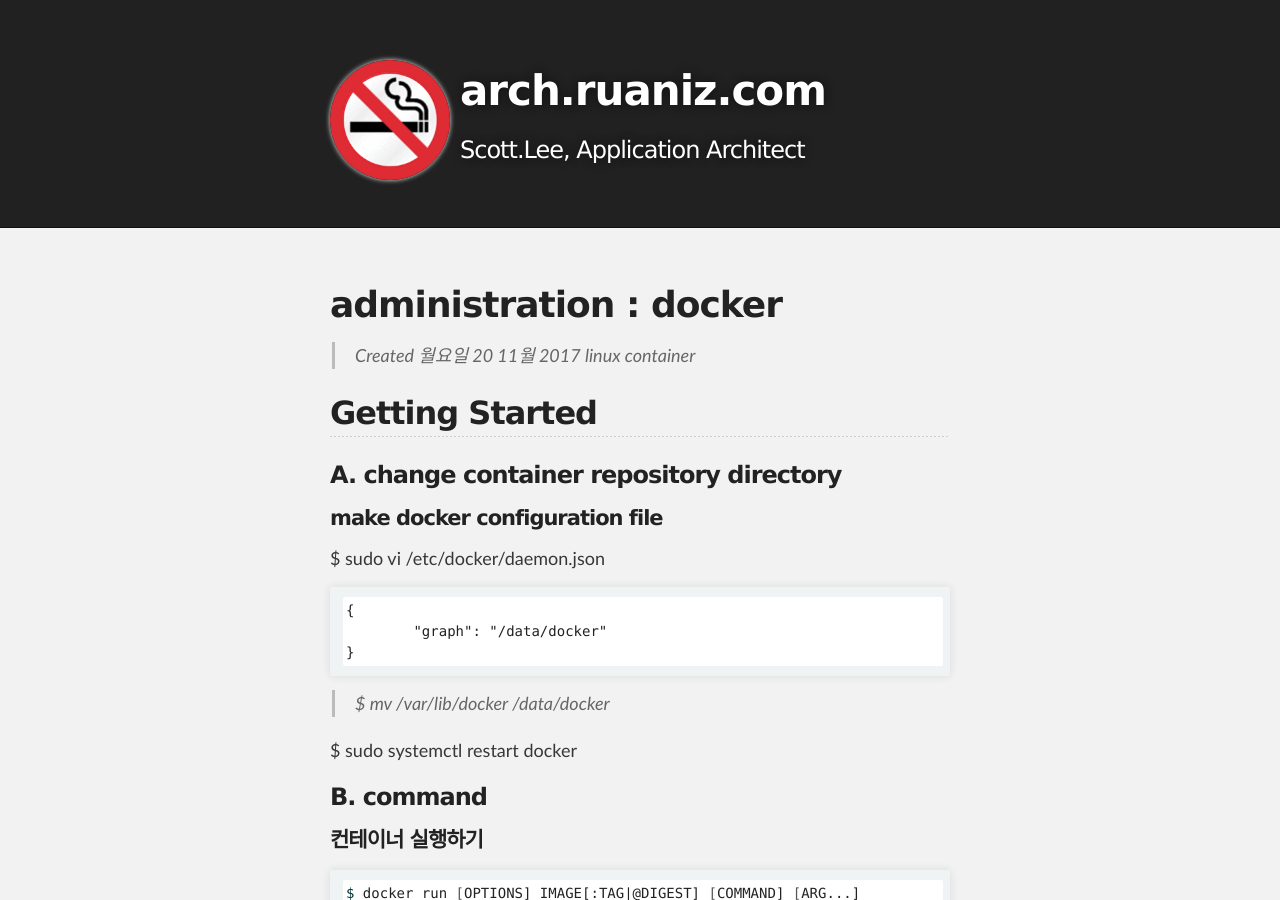
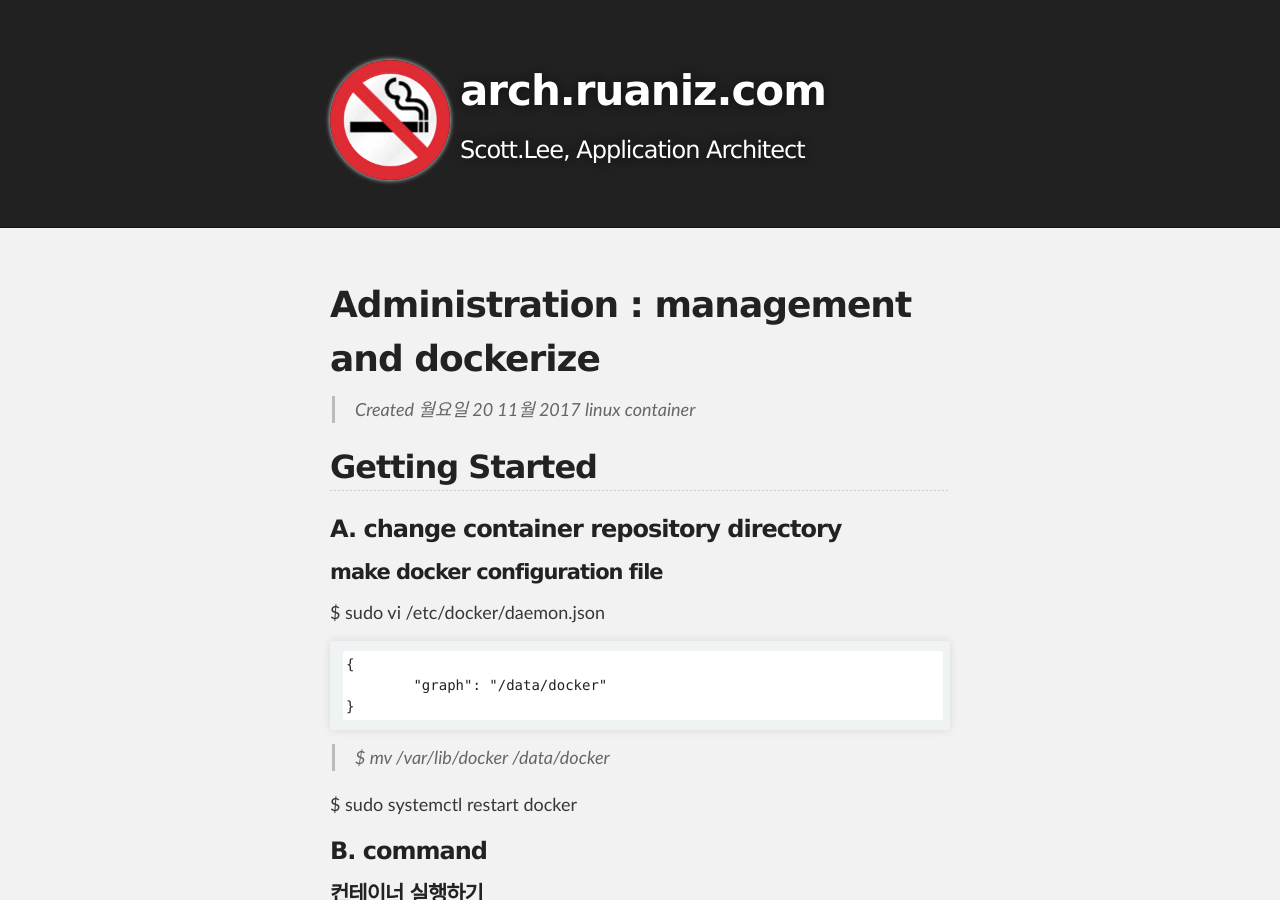
Before and after one commit to unlimited9/unlimited9.github.com, a Jekyll site: the page built from reference.notes/TA/cloud/docker/administration.management.md, in a window 1280 px wide and 900 px high. Built offline with Jekyll 4.4.1, drawn with Linux system fonts in a browser that asks for light colours; our own code applies the rules of GitHub Pages for plain Markdown files.

Commit message:
Update administration.management.md

```diff
--- a/reference.notes/TA/cloud/docker/administration.management.md
+++ b/reference.notes/TA/cloud/docker/administration.management.md
@@ -1,4 +1,4 @@
-# administration : docker
+# Administration : management and dockerize
 
 >Created 월요일 20 11월 2017
 linux container
```
